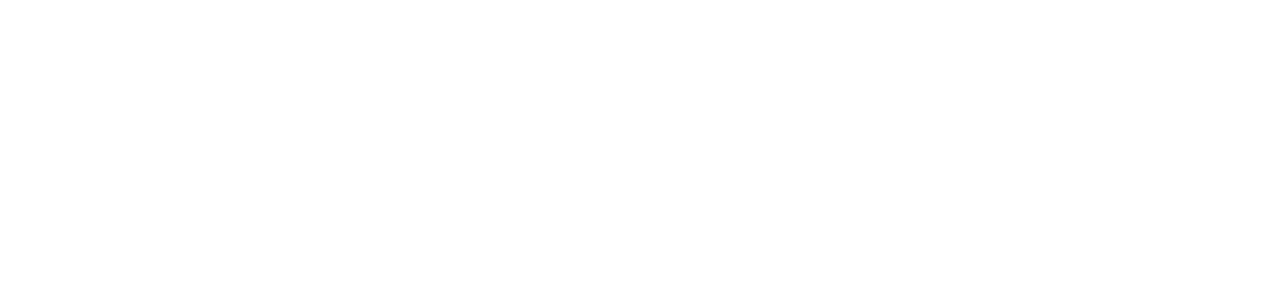
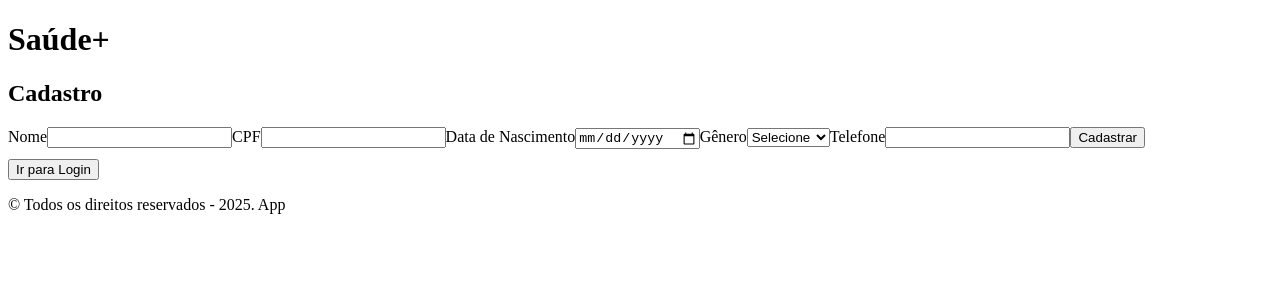
Before and after one commit to Challenge-1TDSPF-RRP/Front-End-Sprint-3, a React (Vite) app in the folder Saúde+/: page /register in a window 1280 px wide. Shown: the top 300 px of the page. Built offline with nearby package versions, Linux system fonts and the light colour scheme.

Commit message:
Adicionando botão em login para ir para cadastro e um botão em cadastro para ir para login. Adicionando Outlet no App

```diff
--- a/Saúde+/src/App.tsx
+++ b/Saúde+/src/App.tsx
@@ -1,6 +1,18 @@
+import { Outlet } from "react-router-dom";
+import Footer from "./components/Footer/Footer";
+import Header from "./components/Header/Header";
+import Register from "./routes/Register";
+import Login from "./routes/Login";
+import Home from "./routes/Home";
 
 export default function App() {
 
-  return <></>
+  return(
+    <>
+      <Header/>
+      <Outlet/>
+      <Footer/>
+    </>
+  )
 
 }
--- a/Saúde+/src/main.tsx
+++ b/Saúde+/src/main.tsx
@@ -15,8 +15,8 @@
     element: <App />,
     errorElement: <Error />,
     children: [
-      { path: "/", element: <Home /> },
-      { path: "/login", element: <Login/> },
+      { path: "/", element: <Login /> },
+      { path: "/home", element: <Home/> },
       { path: "/register", element: <Register/> },
     ],
   },
--- a/Saúde+/src/routes/Login/index.tsx
+++ b/Saúde+/src/routes/Login/index.tsx
@@ -25,21 +25,23 @@
     navigate("/home");
   };
 
-  return (
+   return (
     <div>
       <h2>Login</h2>
       <form onSubmit={handleSubmit(onSubmit)}>
-        <label>CPF</label>
         <input
-          {...register("cpf", {
-            required: "CPF é obrigatório",
-            pattern: { value: /^\d{11}$/, message: "CPF deve conter 11 dígitos" },
-          })}
+          placeholder="CPF"
+          {...register("cpf", { required: "CPF é obrigatório", pattern: { value: /^\d{11}$/, message: "CPF deve conter 11 dígitos" } })}
         />
         {errors.cpf && <p>{errors.cpf.message}</p>}
 
         <button type="submit">Entrar</button>
       </form>
+
+      {/* Botão para ir para o cadastro */}
+      <button onClick={() => navigate("/register")} style={{ marginTop: "10px" }}>
+        Ir para Cadastro
+      </button>
     </div>
   );
 }
--- a/Saúde+/src/routes/Register/index.tsx
+++ b/Saúde+/src/routes/Register/index.tsx
@@ -23,7 +23,7 @@
     localStorage.setItem("users", JSON.stringify(users));
 
     alert("Cadastro realizado com sucesso!");
-    navigate("/login");
+    navigate("/");
   };
 
   return (
@@ -76,8 +76,8 @@
           {...register("phone", {
             required: "Telefone é obrigatório",
             pattern: {
-              value: /^\d{10,13}$/,
-              message: "Telefone deve conter entre 10 e 13 números",
+              value: /^\d{11}$/,
+              message: "Telefone deve conter 11 números",
             },
           })}
         />
@@ -85,6 +85,10 @@
 
         <button type="submit">Cadastrar</button>
       </form>
+
+      <button onClick={() => navigate("/")} style={{ marginTop: "10px" }}>
+        Ir para Login
+      </button>
     </div>
   );
 }
```
